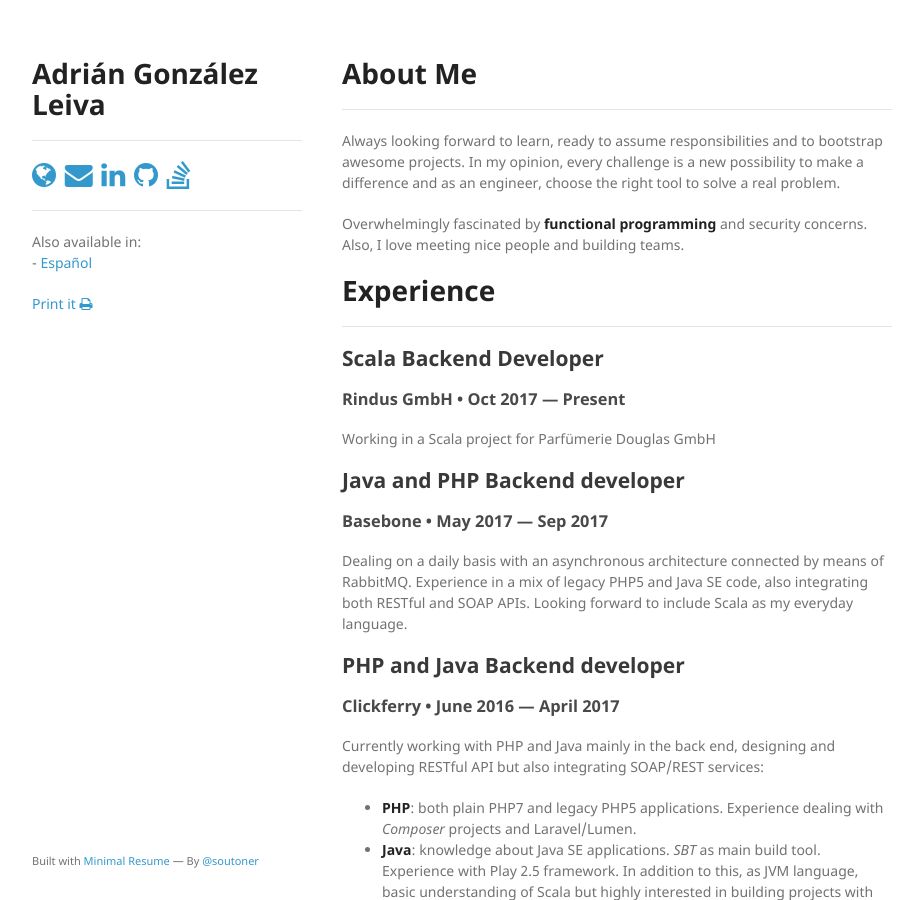
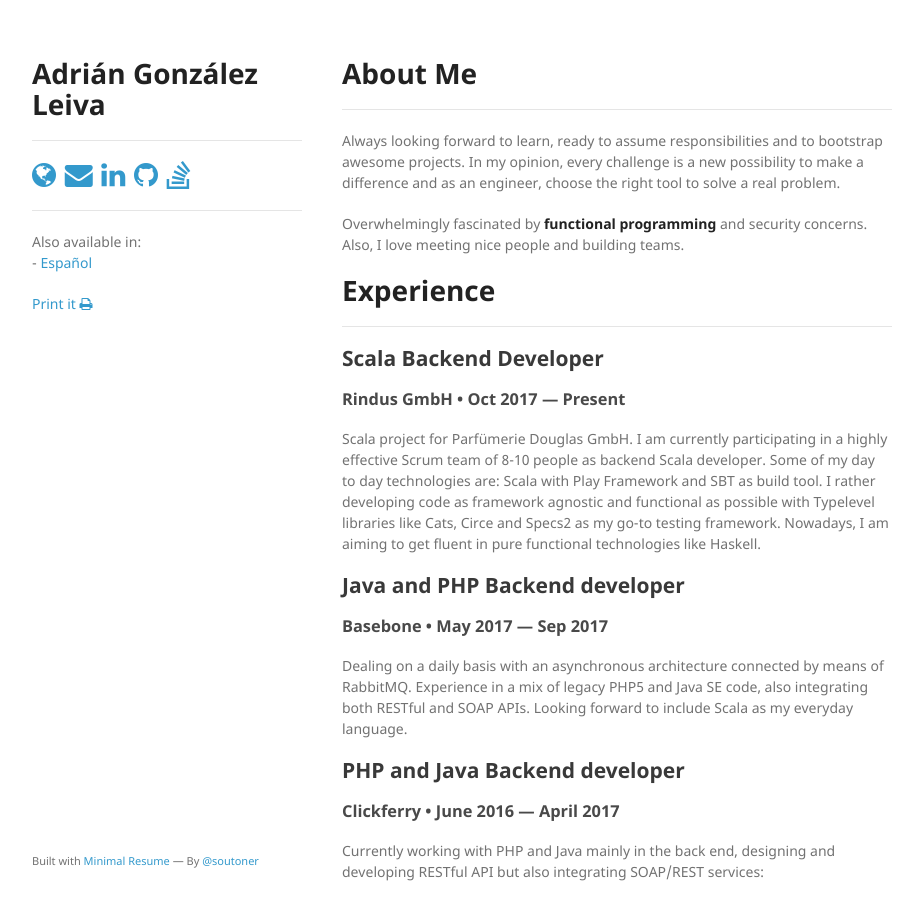
Before and after one commit to soutoner/soutoner.github.io, a Jekyll site: the page built from index.md, in a window 1280 px wide and 900 px high. Shown: the whole window, without its empty margins (178-1097 px from the left). Built offline with Jekyll 4.4.1, drawn with Linux system fonts in a browser that asks for light colours; nearby versions of some CDN libraries.

Commit message:
Update en.yml

```diff
--- a/_data/en.yml
+++ b/_data/en.yml
@@ -33,7 +33,12 @@ experiences:
     from: Oct 2017
     to: Present
     description:
-      "Working in a Scala project for Parfümerie Douglas GmbH"
+      "Scala project for Parfümerie Douglas GmbH. \n
+      I am currently participating in a highly effective Scrum team of 8-10 people as backend Scala developer.
+      Some of my day to day technologies are: Scala with Play Framework and SBT as build tool.
+      I rather developing code as framework agnostic and functional as possible with Typelevel libraries like Cats,
+      Circe and Specs2 as my go-to testing framework.\n
+      Nowadays, I am aiming to get fluent in pure functional technologies like Haskell."
   - position: Java and PHP Backend developer
     company: Basebone
     from: May 2017
```
